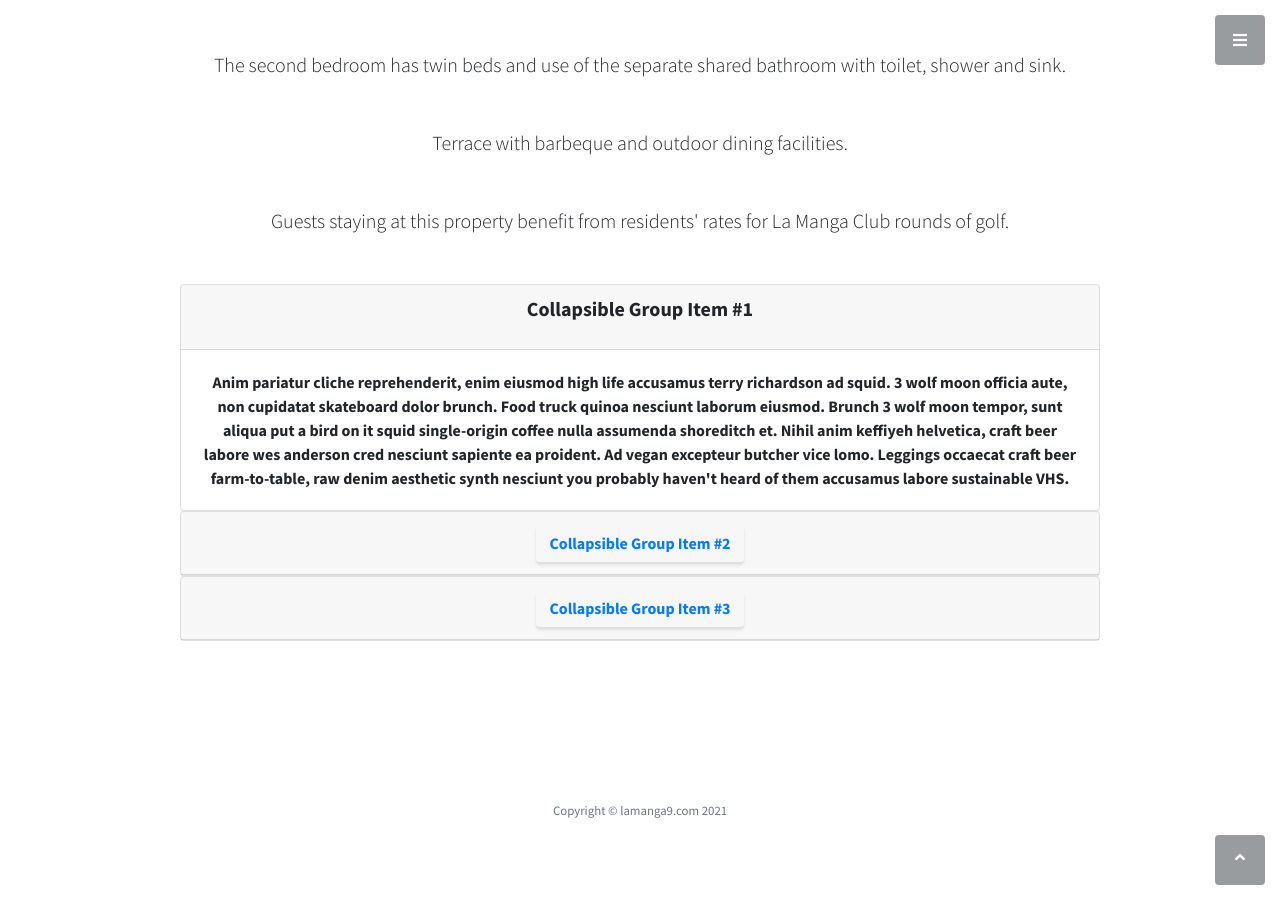
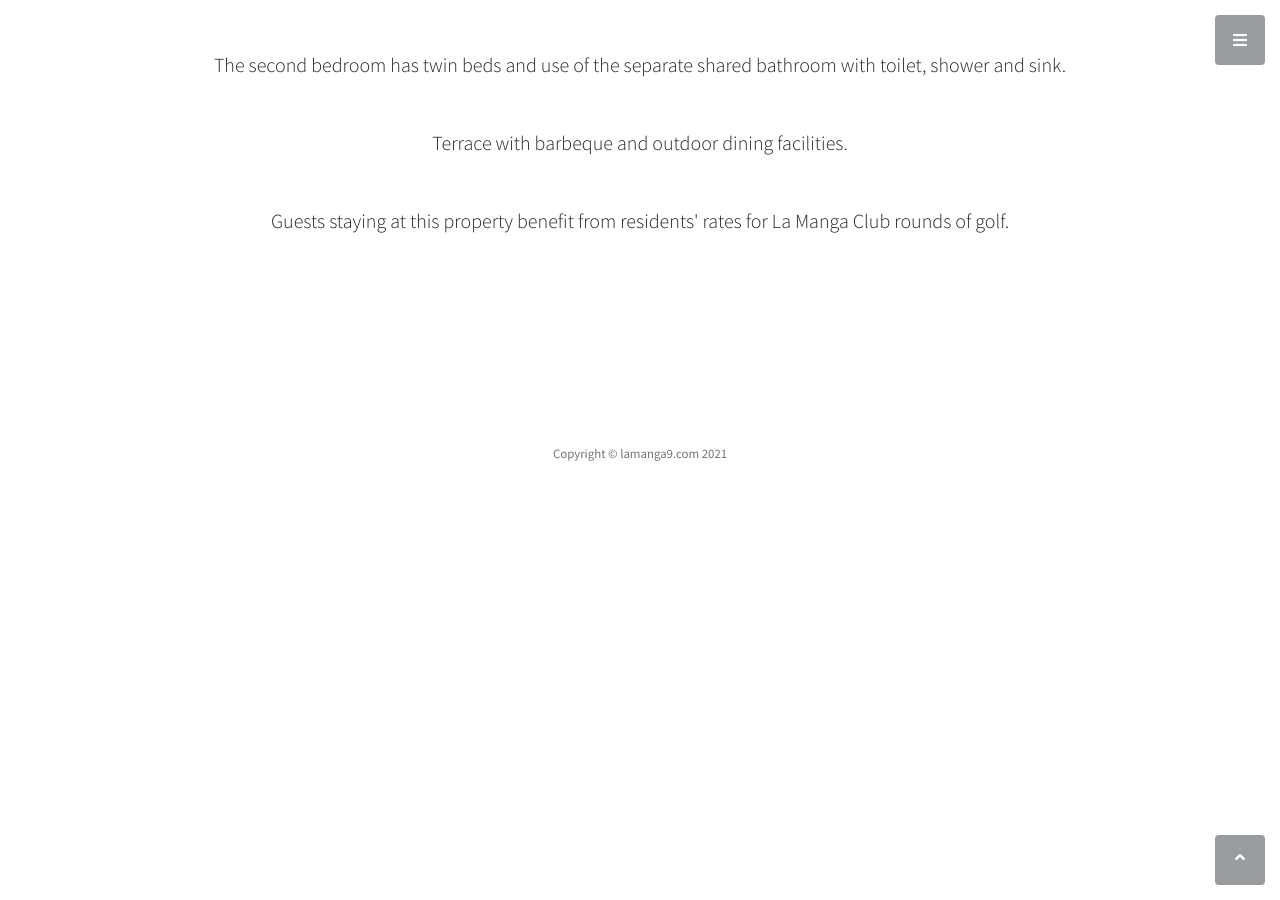
Before and after one commit to richsteer/richsteer.github.io, a Jekyll site: the page built from index.html, in a window 1280 px wide and 900 px high, scrolled down 3195 px. Built offline with Jekyll 4.4.1, drawn with Linux system fonts in a browser that asks for light colours.

Commit message:
removed accordian

```diff
--- a/index.html
+++ b/index.html
@@ -102,55 +102,6 @@ title: Las Palameras 9
                         Guests staying at this property benefit from residents' rates for La Manga Club rounds of golf.
                     </p>
 
-                    <!-- accordian start -->
-                    <div id="accordion">
-                          <div class="card">
-                            <div class="card-header" id="headingOne">
-                              <h5 class="mb-0">
-                                <p class="link-primary" data-toggle="collapse" data-target="#collapseOne" aria-expanded="true" aria-controls="collapseOne">
-                                  Collapsible Group Item #1
-                                </p>
-                              </h5>
-                            </div>
-
-                            <div id="collapseOne" class="collapse show" aria-labelledby="headingOne" data-parent="#accordion">
-                              <div class="card-body">
-                                Anim pariatur cliche reprehenderit, enim eiusmod high life accusamus terry richardson ad squid. 3 wolf moon officia aute, non cupidatat skateboard dolor brunch. Food truck quinoa nesciunt laborum eiusmod. Brunch 3 wolf moon tempor, sunt aliqua put a bird on it squid single-origin coffee nulla assumenda shoreditch et. Nihil anim keffiyeh helvetica, craft beer labore wes anderson cred nesciunt sapiente ea proident. Ad vegan excepteur butcher vice lomo. Leggings occaecat craft beer farm-to-table, raw denim aesthetic synth nesciunt you probably haven't heard of them accusamus labore sustainable VHS.
-                              </div>
-                            </div>
-                          </div>
-                          <div class="card">
-                            <div class="card-header" id="headingTwo">
-                              <h5 class="mb-0">
-                                <button class="btn btn-link collapsed" data-toggle="collapse" data-target="#collapseTwo" aria-expanded="false" aria-controls="collapseTwo">
-                                  Collapsible Group Item #2
-                                </button>
-                              </h5>
-                            </div>
-                            <div id="collapseTwo" class="collapse" aria-labelledby="headingTwo" data-parent="#accordion">
-                              <div class="card-body">
-                                Anim pariatur cliche reprehenderit, enim eiusmod high life accusamus terry richardson ad squid. 3 wolf moon officia aute, non cupidatat skateboard dolor brunch. Food truck quinoa nesciunt laborum eiusmod. Brunch 3 wolf moon tempor, sunt aliqua put a bird on it squid single-origin coffee nulla assumenda shoreditch et. Nihil anim keffiyeh helvetica, craft beer labore wes anderson cred nesciunt sapiente ea proident. Ad vegan excepteur butcher vice lomo. Leggings occaecat craft beer farm-to-table, raw denim aesthetic synth nesciunt you probably haven't heard of them accusamus labore sustainable VHS.
-                              </div>
-                            </div>
-                          </div>
-                          <div class="card">
-                            <div class="card-header" id="headingThree">
-                              <h5 class="mb-0">
-                                <button class="btn btn-link collapsed" data-toggle="collapse" data-target="#collapseThree" aria-expanded="false" aria-controls="collapseThree">
-                                  Collapsible Group Item #3
-                                </button>
-                              </h5>
-                            </div>
-                            <div id="collapseThree" class="collapse" aria-labelledby="headingThree" data-parent="#accordion">
-                              <div class="card-body">
-                                Anim pariatur cliche reprehenderit, enim eiusmod high life accusamus terry richardson ad squid. 3 wolf moon officia aute, non cupidatat skateboard dolor brunch. Food truck quinoa nesciunt laborum eiusmod. Brunch 3 wolf moon tempor, sunt aliqua put a bird on it squid single-origin coffee nulla assumenda shoreditch et. Nihil anim keffiyeh helvetica, craft beer labore wes anderson cred nesciunt sapiente ea proident. Ad vegan excepteur butcher vice lomo. Leggings occaecat craft beer farm-to-table, raw denim aesthetic synth nesciunt you probably haven't heard of them accusamus labore sustainable VHS.
-                              </div>
-                            </div>
-                          </div>
-                        </div>
-                    <!-- accordian end -->
-
-
 
       </div>
     </div>
```
